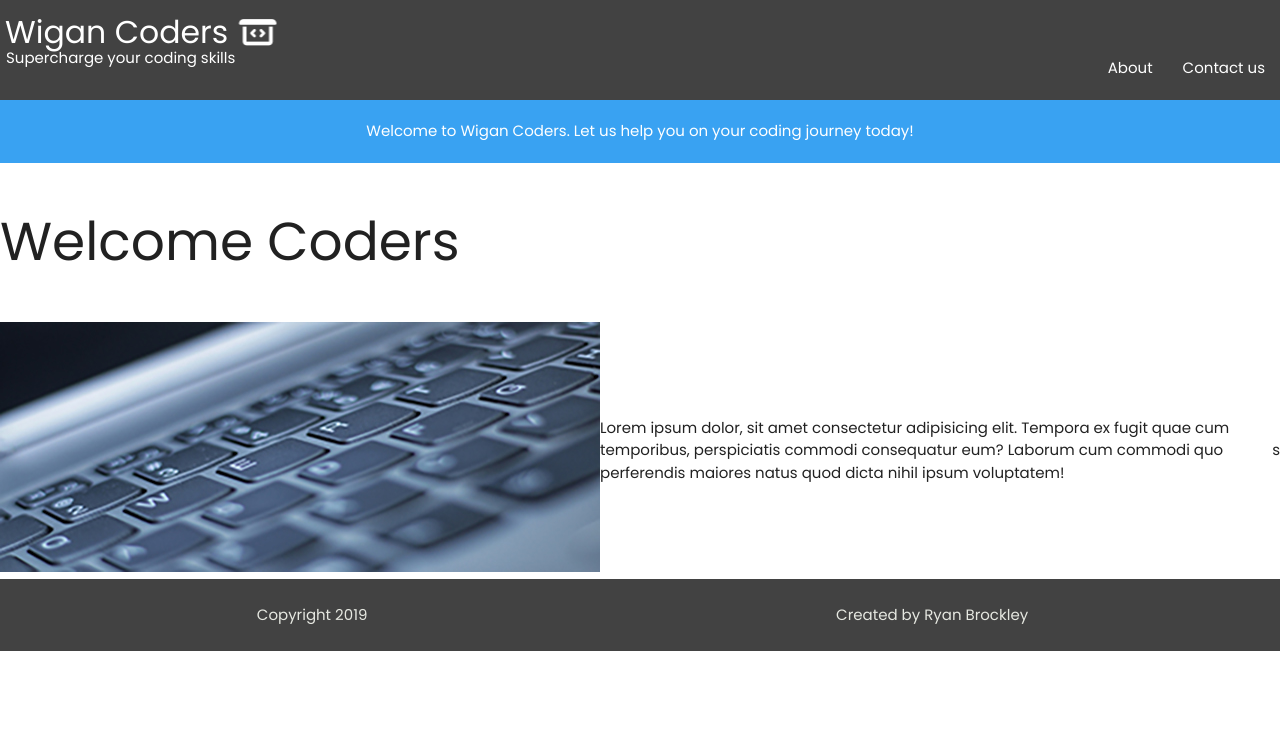
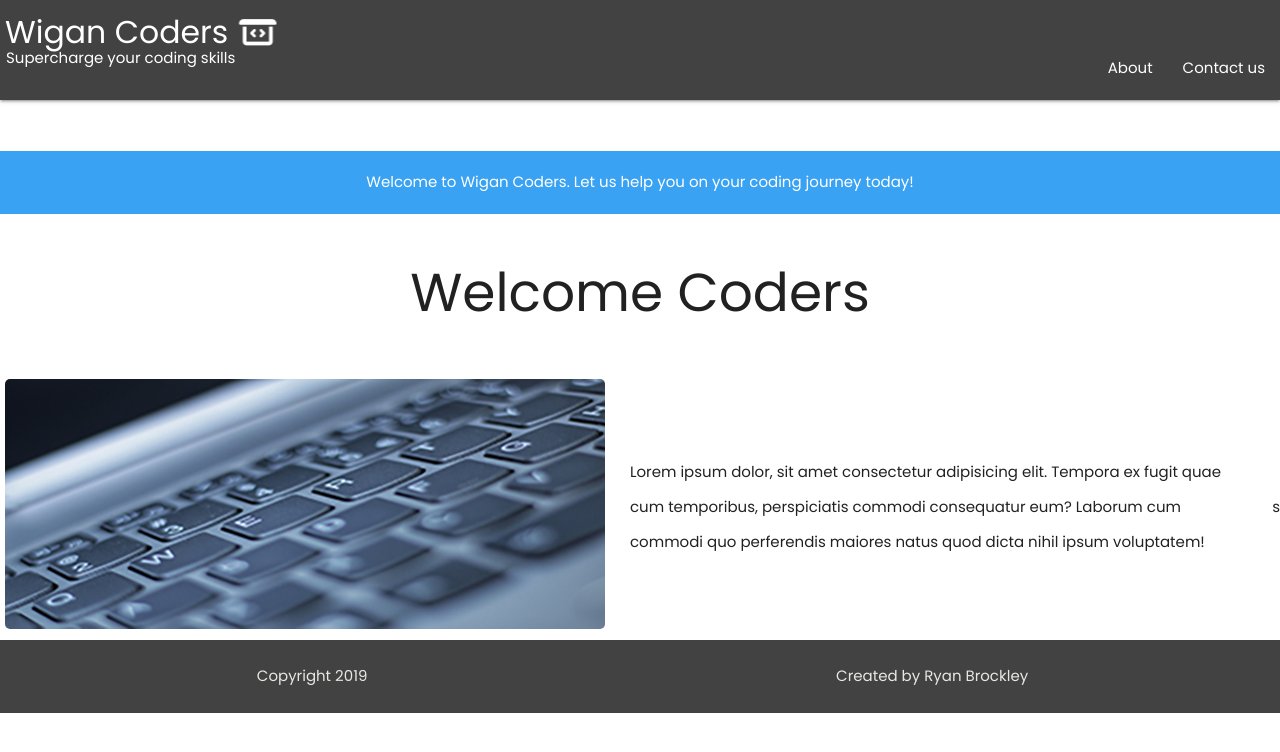
Before and after one commit to wigan-coders/wigan-coders-homepage, a Vue app: page / in a window 1280 px wide. Shown: the top 752 px of the page. Built offline with nearby package versions, Linux system fonts and the light colour scheme.

Commit message:
Added jumbo to home

```diff
--- a/src/components/Home.vue
+++ b/src/components/Home.vue
@@ -33,6 +33,22 @@ export default {
 <style>
 .home {
   font-family: "Poppins", sans-serif;
+}
+img {
+  border-radius: 10px;
+  padding: 5px;
+}
+h2 {
+  text-align: center;
+}
+.img-txt-1 {
+  padding: 20px;
+}
+.img-txt-1 p {
+  line-height: 35px;
+}
+.home-content {
+  margin-top: 4%;
 }
 .top-content {
   display: flex;
```
